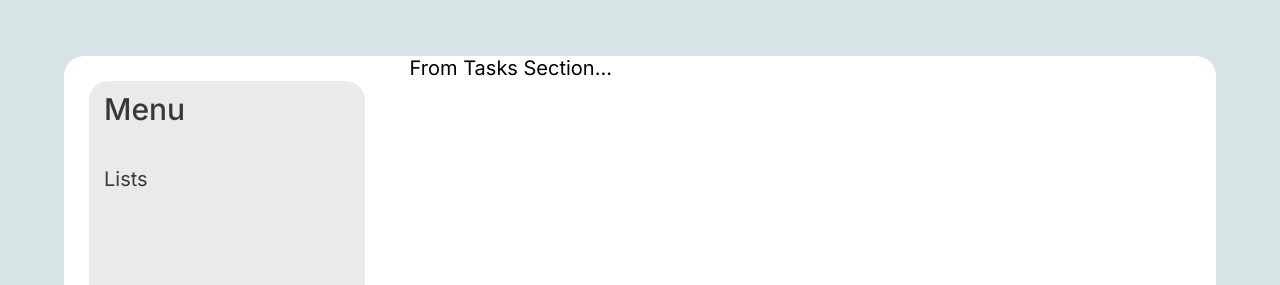
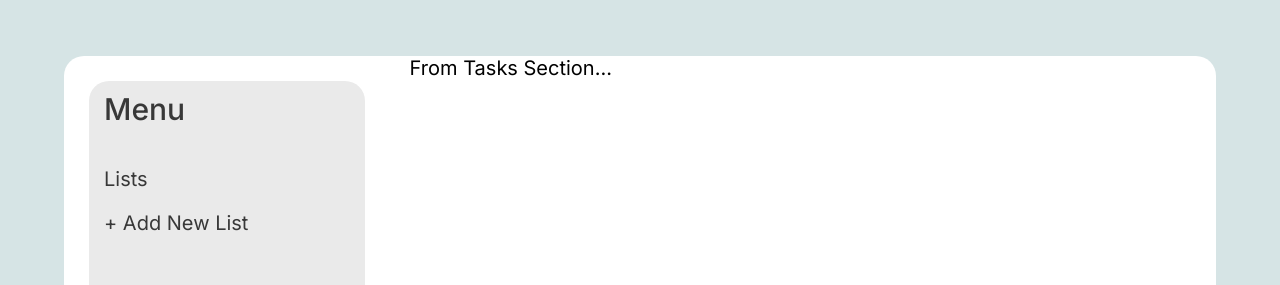
Before and after one commit to Gagneja1512/to-do-list, a React (Create React App) app: page / in a window 1280 px wide. Shown: the top 285 px of the page. Built offline with nearby package versions, Linux system fonts and the light colour scheme.

Commit message:
Making List Items

```diff
--- /dev/null
+++ b/src/components/AddList.js
@@ -0,0 +1,63 @@
+import { useEffect, useRef, useState } from "react"
+import classes from './AddList.module.css'
+import { useDispatch } from 'react-redux'
+import { listActions } from "../store"
+import ListItems from "./ListItems"
+import { useSelector } from "react-redux"
+
+const AddList = () => {
+
+    const [isTouched , setIsTouched] = useState(false)
+    const [valid , setValid] = useState(true)
+    const enterList = useRef()
+
+    const dispatch = useDispatch()
+
+    const addListHandler = () => {
+        setIsTouched(!isTouched)
+    }
+
+    const onSubmitHandler = (event) => {
+        event.preventDefault()
+
+        const enteredList = enterList.current.value
+
+        if(enteredList.trim().length === 0){
+            setValid(false)
+        }else{
+            // console.log(enteredList)
+            setIsTouched(false)
+            dispatch(listActions.addItemToLists({
+                id : Math.random() ,
+                title : enteredList ,
+                tasks : [] ,
+            }))
+        }
+    }
+
+    const lists = useSelector(state => state.list.lists)
+
+    useEffect(() => {
+        console.log('changed')
+    } , [lists])
+
+    return (
+        <div>
+            { lists.map(list => (
+                <ListItems key={list.id} id={list.id} title={list.title} taskLength={list.tasks.length}></ListItems>
+            )) }
+            {isTouched && (
+                <form onSubmit={onSubmitHandler}>
+                    <label>Add new list</label>
+                    <input type="text"  ref={enterList} />
+                    <button type="submit">Add</button>
+                </form>
+            )}
+            {!valid && isTouched && <p>List Name cannot be empty</p>}
+            {isTouched && <button onClick={addListHandler}>Cancel</button>}
+            {!isTouched && <button onClick={addListHandler} className={classes.btn_new}>+ Add New List</button>}
+        </div>
+    )
+}
+
+export default AddList
--- /dev/null
+++ b/src/components/AddList.module.css
@@ -0,0 +1,12 @@
+.btn_new {
+    border: none;
+    background: none;
+    cursor: pointer;
+    color: #383838;
+    transition: all .4s;
+}
+
+.btn_new:hover {
+    border-bottom: 1px solid #383838;   ;
+    transform: scale(1.05);
+}
--- /dev/null
+++ b/src/components/ListItems.js
@@ -0,0 +1,15 @@
+import { Fragment } from 'react';
+import classes from './ListItems.module.css'
+
+const ListItems = (props) => {
+    return (
+        <Fragment>
+            <div className={classes.listItems}>
+                <button className={classes.btn_list}><div className={classes.square}></div><span>{props.title}</span></button>
+                <span className={classes.taskLength}>{props.taskLength}</span>
+            </div>
+        </Fragment>
+    )
+};
+
+export default ListItems
--- /dev/null
+++ b/src/components/ListItems.module.css
@@ -0,0 +1,27 @@
+.btn_list {
+    border: none;
+    background: none;
+    cursor: pointer;
+    color: #383838;
+}
+
+.listItems {
+    display: flex;
+    justify-content: space-between;
+    margin-bottom: .5em;
+}
+
+.taskLength {
+    font-size: 1.8rem;
+    margin-right: 2em;
+}
+
+.square {
+    height: 1em;
+    width: 1em;
+    background-color: blueviolet;
+    border-radius: 100%;
+    display: inline-block;
+    margin-right: 2rem;
+    padding-top: 1em;
+}
--- a/src/components/Lists.js
+++ b/src/components/Lists.js
@@ -1,7 +1,13 @@
+import AddList from "./AddList"
+import classes from './Lists.module.css'
+
 const Lists = () => {
     return (
-        <div>
-            Lists
+        <div className={classes.listbox}>
+            <span className={classes.lists}>Lists</span>
+            <div className={classes.addlist}>
+                <AddList></AddList>
+            </div>
         </div>
     )
 }
--- a/src/components/Lists.module.css
+++ b/src/components/Lists.module.css
@@ -0,0 +1,5 @@
+.listbox {
+   display: flex;
+   flex-direction: column;
+   gap: 1em;
+}
--- a/src/index.js
+++ b/src/index.js
@@ -3,12 +3,12 @@ import ReactDOM from 'react-dom/client';
 import './index.css';
 import App from './App';
 import reportWebVitals from './reportWebVitals';
+import { Provider } from 'react-redux';
+import store from './store/index';
 
 const root = ReactDOM.createRoot(document.getElementById('root'));
 root.render(
-  <React.StrictMode>
-    <App />
-  </React.StrictMode>
+  <Provider store={store}><App /></Provider>
 );
 
 // If you want to start measuring performance in your app, pass a function
```
